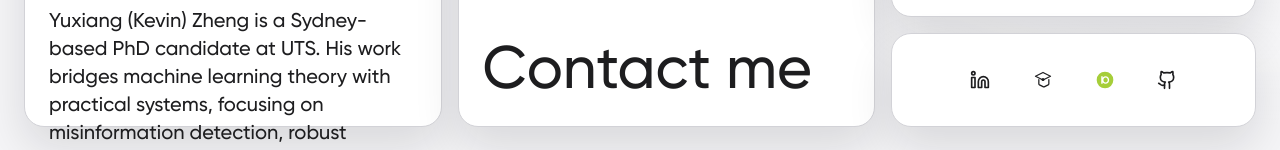
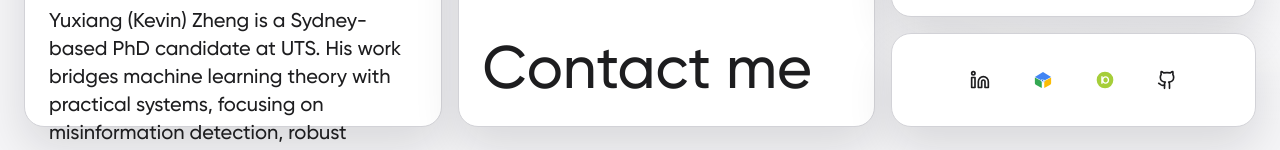
Before and after one commit to kyxzhe/kyxzhe.github.io, a Next.js app: page / in a window 1280 px wide. Shown: the part 642-792 px from the top of the page. Built offline with nearby package versions, Linux system fonts and the light colour scheme; no server answers.

Commit message:
Colorize Google Scholar icon

```diff
--- a/src/components/icons/AcademicIcons.tsx
+++ b/src/components/icons/AcademicIcons.tsx
@@ -2,22 +2,24 @@ import { SVGProps } from "react";
 
 export function GoogleScholarIcon(props: SVGProps<SVGSVGElement>) {
   return (
-    <svg viewBox="0 0 24 24" fill="none" aria-hidden="true" focusable="false" {...props}>
+    <svg viewBox="0 0 64 64" aria-hidden="true" focusable="false" {...props}>
       <path
-        d="M3 7.5 12 12l9-4.5-9-4.5-9 4.5Z"
-        stroke="currentColor"
-        strokeWidth="1.5"
-        strokeLinecap="round"
-        strokeLinejoin="round"
+        d="M32 6 6 22l26 14 26-14L32 6Z"
+        fill="#4285F4"
       />
       <path
-        d="M7 11.5v5.2c0 .5.3.9.8 1.2l4.2 2.1c.6.3 1.4.3 2 0l4.2-2.1c.5-.3.8-.7.8-1.2v-5.2"
-        stroke="currentColor"
-        strokeWidth="1.5"
-        strokeLinecap="round"
-        strokeLinejoin="round"
+        d="M6 24v18.5c0 2 1.1 3.8 2.8 4.7L28 57.5V36L6 24Z"
+        fill="#34A853"
       />
-      <circle cx="12" cy="11.3" r="1.8" fill="currentColor" />
+      <path
+        d="M58 24 36 36v21.5l19.2-10.3c1.7-.9 2.8-2.7 2.8-4.7V24Z"
+        fill="#FBBC04"
+      />
+      <circle cx="32" cy="33" r="6.5" fill="#1A73E8" />
+      <path
+        d="M32 29.8c-1.8 0-3.2 1.5-3.2 3.3 0 1.8 1.4 3.3 3.2 3.3 1.4 0 2.6-.9 3-2.1h-3v-2.1h5.6c.1.4.2.8.2 1.2 0 3.1-2.4 5.5-5.8 5.5-3.5 0-6-2.5-6-5.6 0-3.1 2.5-5.7 6-5.7 2.2 0 4 .9 5 2.3l-1.8 1.3c-.7-1-1.8-1.4-3.2-1.4Z"
+        fill="#fff"
+      />
     </svg>
   );
 }
```
